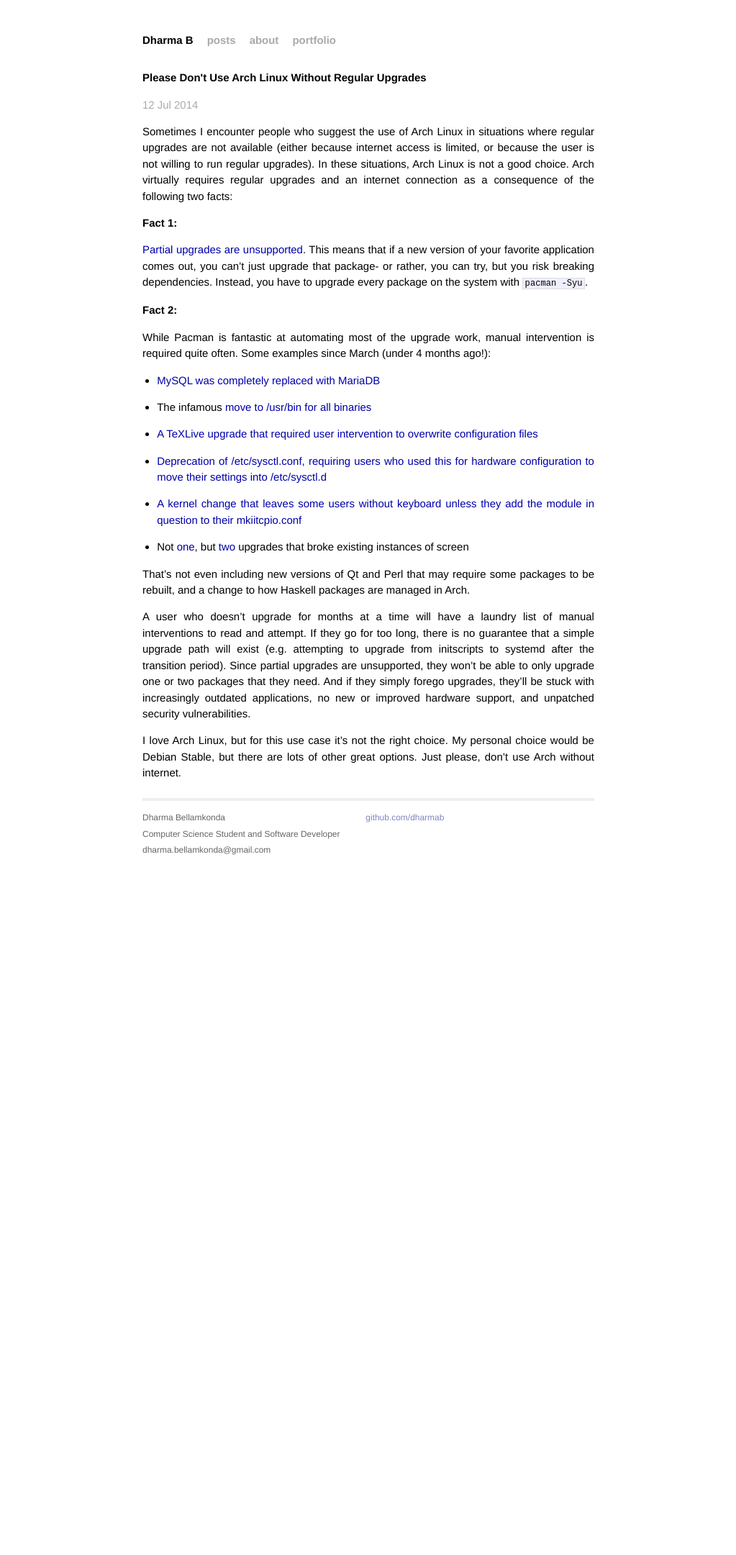
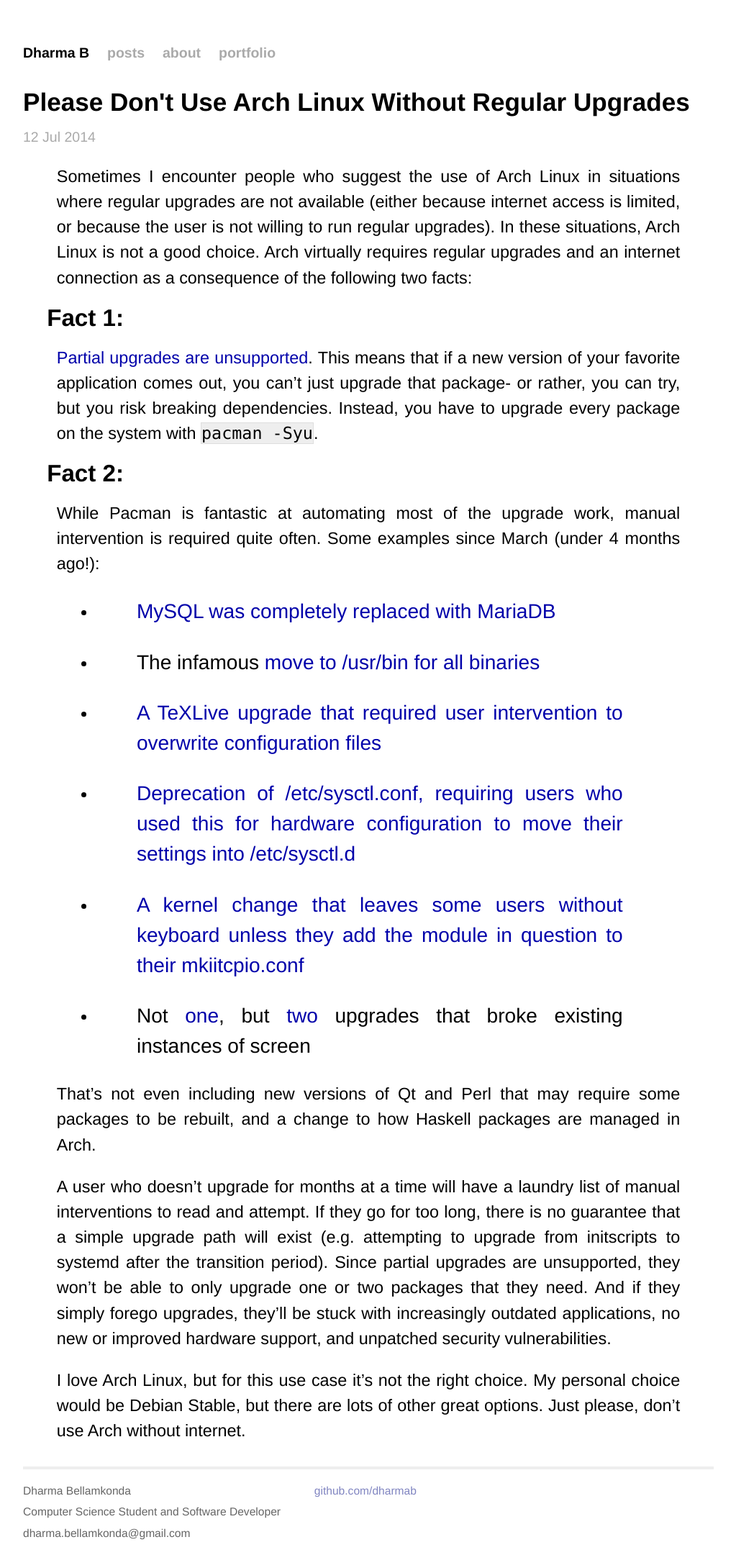
Before and after one commit to dharmab/dharmab.github.io, a Jekyll site: the page built from _posts/2014-07-12-arch-linux-with-no-internet.markdown, in a window 1280 px wide. Shown: the whole page at 72% size, without its empty margins (128-1151 px from the left). Built offline with Jekyll 4.4.1, drawn with Linux system fonts in a browser that asks for light colours; Markdown is read by kramdown in place of the engine named in the settings; before the commit the page ends 1205 px from its top, so only the background shows below that.

Commit message:
styling and layout changes

```diff
--- a/_config.yml
+++ b/_config.yml
@@ -1,3 +1,3 @@
 name: Dharma B
 markdown: redcarpet
-pygments: true
+rouge: true
--- a/css/main.css
+++ b/css/main.css
@@ -23,6 +23,7 @@
   font-size: 100%; }
 
 h1 { margin-bottom: 1em; }
+h2 { font-size: 180%; }
 p { margin: 1em 0; }
 
 a         { color: #00a; }
@@ -44,10 +45,9 @@
 }
 
 .posts span {
-  color: #aaa;
-  font-family: Monaco, "Courier New", monospace;
   font-size: 80%;
 }
+
 
 /*****************************************************************************/
 /*
@@ -56,9 +56,9 @@
 /*****************************************************************************/
 
 .site {
-  font-size: 115%;
+  font-size: 150%;
   text-align: justify;
-  width: 42em;
+  width: 75%;
   margin: 3em auto 2em;
   line-height: 1.5em;
 }
@@ -128,20 +128,64 @@
 /*****************************************************************************/
 
 /* standard */
+.header title {
+  font-size: 3.0em;
+}
+
+.post h1, .post h2, .post h3 {
+  padding: 0 1em;
+}
+
+.post h1 {
+  font-size: 2.0em;
+}
+
+.post h2 {
+  font-size: 1.7em;
+}
+
+.post h3 {
+  font-size: 1.4em;
+}
+
+.post p {
+  padding: 0 2em;
+  line-height: 150%;
+  font-size: 1.2em;
+}
+
+.post blockquote {
+  padding: 0 4em;
+  line-height: normal;
+  margin-left: auto;
+  margin-right: auto;
+  width: 80%
+  font-size: 0.9em;
+  font-style: italic;
+}
+
 .post pre {
   border: 1px solid #ddd;
-  background-color: #eef;
+  background-color: #eee;
   padding: 0 .4em;
+  margin-left: auto;
+  margin-right: auto;
+  margin-bottom: 2em;
+  width: 85%;
 }
 
 .post ul, .post ol {
+  padding: 0 3em;
   margin-left: 1.35em;
+  font-size: 1.2em;
+  line-height: 150%;
 }
 
 .post code {
   border: 1px solid #ddd;
-  background-color: #eef;
-  padding: 0 .2em;
+  background-color: #eee;
+  padding: 0 0;
+  font-family: Inconsolata, Consolas, Droid Sans Mono, monospace;
 }
 
 .post pre code {
--- a/index.html
+++ b/index.html
@@ -4,10 +4,9 @@
 ---
 
 <div id="home">
-  <h1>Posts</h1>
   <ul class="posts">
     {% for post in site.posts %}
-      <li><span>{{ post.date | date_to_string }}</span> &raquo; <a href="{{ post.url }}">{{ post.title }}</a></li>
+      <li><span>{{ post.date | date: "%F" }}</span> <a href="{{ post.url }}">{{ post.title }}</a></li>
     {% endfor %}
   </ul>
 </div>
```
